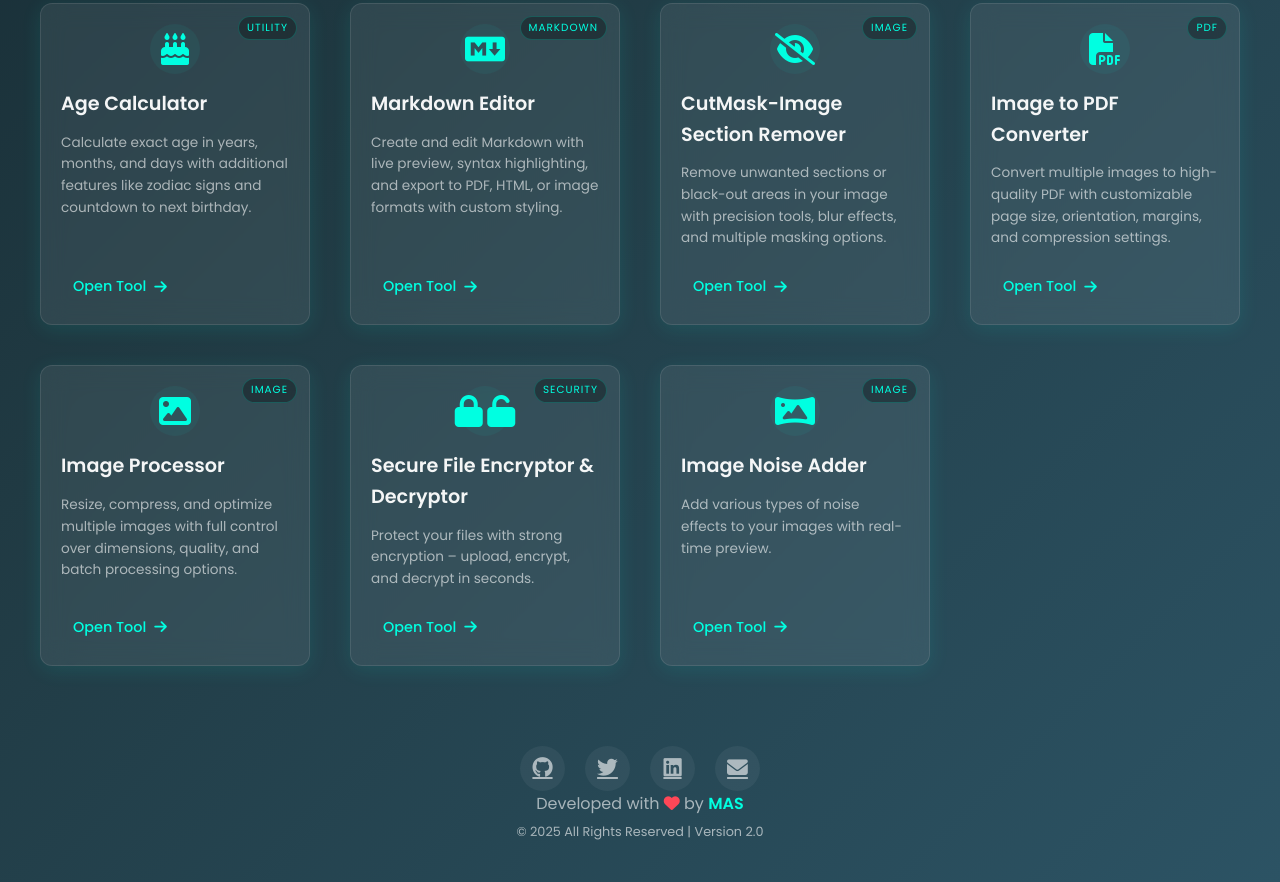
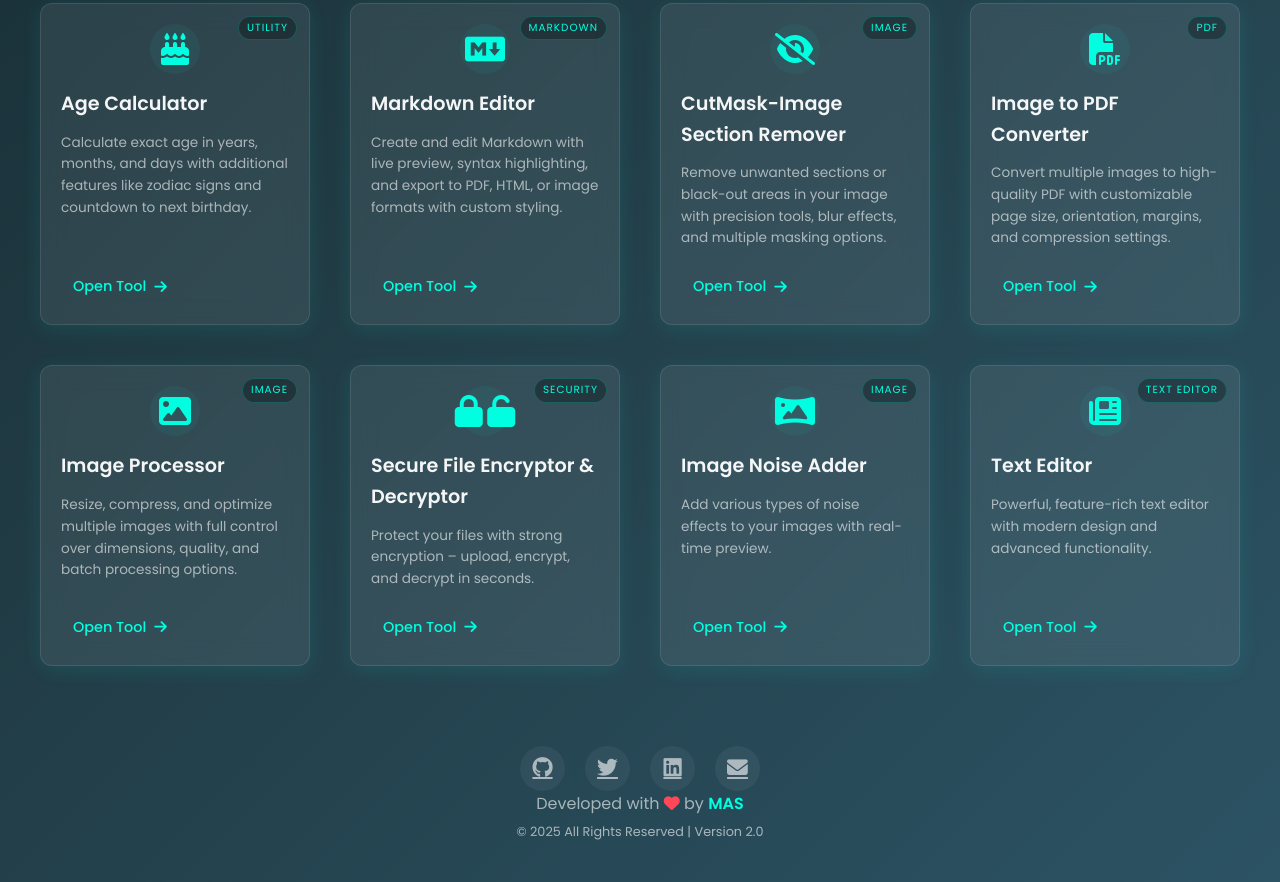
Before and after one commit to sirat-o/sirat-o.github.io, a plain HTML site: page index.html in a window 1280 px wide. Shown: the part 1147-2029 px from the top of the page. Drawn offline with Linux system fonts and the light colour scheme.

Commit message:
Update index.html

```diff
--- a/index.html
+++ b/index.html
@@ -704,6 +704,15 @@
         <a href="https://mish0as.github.io/file_locker/" target="_blank" class="card-link">Open Tool <i class="fas fa-arrow-right"></i></a>
       </div>
 
+      <div class="card fade-in delay-3" data-categories="development">
+        <div class="card-badge">Text Editor</div>
+        <div class="icon">
+          <i class="fa-solid fa-newspaper"></i>
+        </div>
+        <h3 class="card-title">Text Editor</h3>
+        <p class="card-desc">Powerful, feature-rich text editor with modern design and advanced functionality.</p>
+        <a href="https://mish0as.github.io/text-editor/" target="_blank" class="card-link">Open Tool <i class="fas fa-arrow-right"></i></a>
+      </div>
 
 
       <div class="no-results">
```
